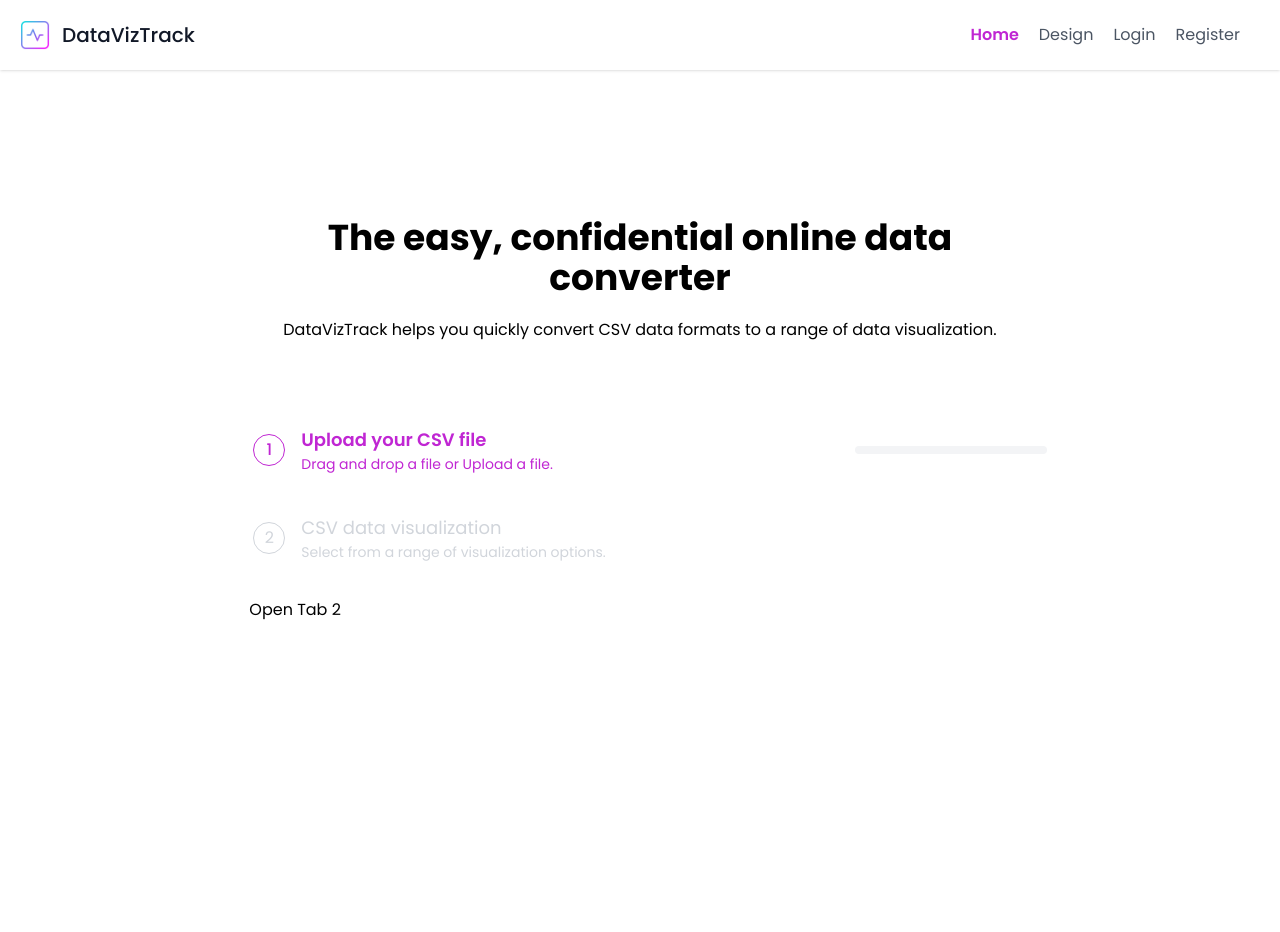
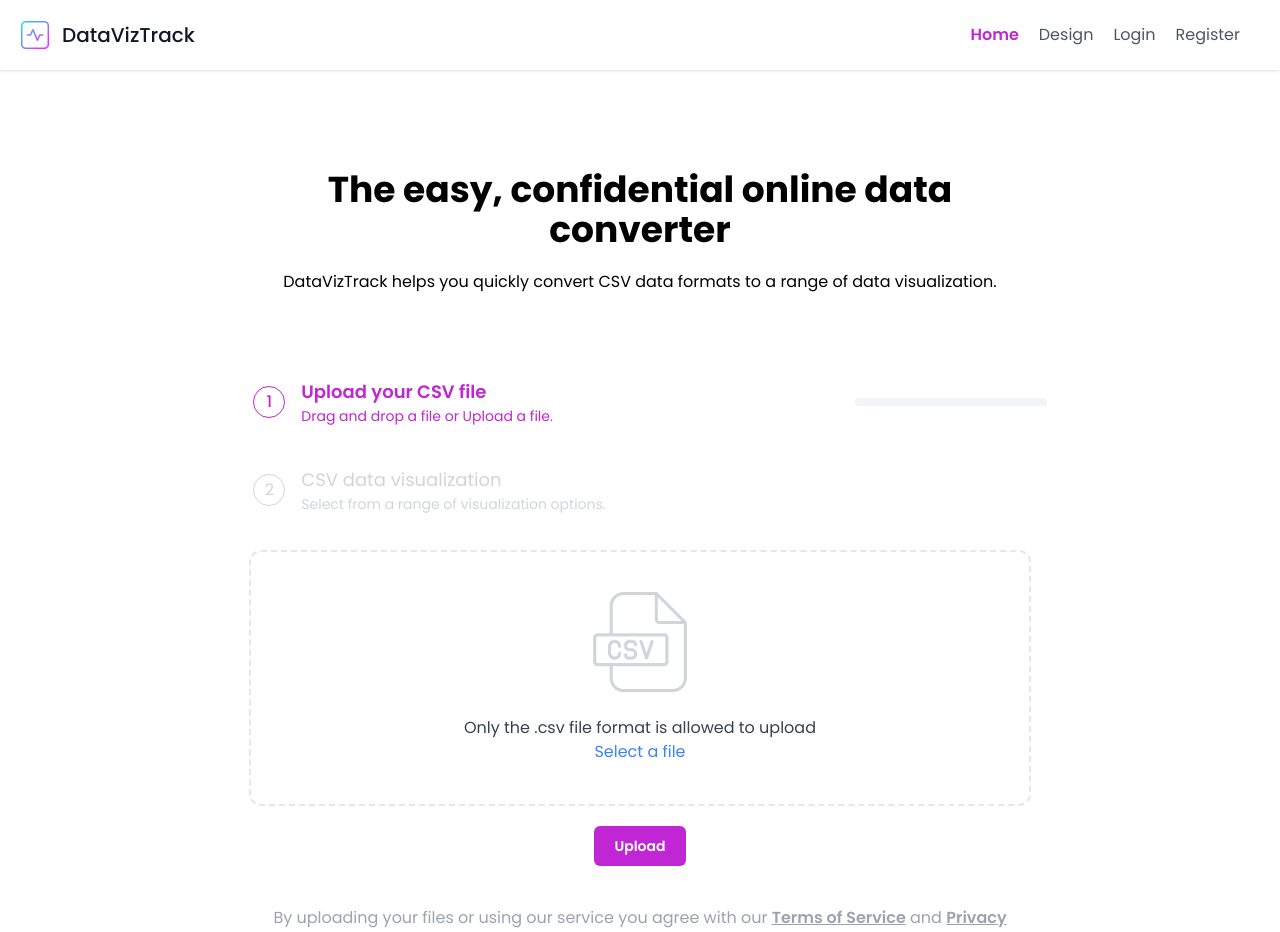
Before and after one commit to sagorranait/data-viz-track, a Next.js app: page / in a window 1280 px wide. Shown: the top 932 px of the page. Before the commit the page ends 800 px from the top, so only its background shows below. Built offline with nearby package versions, Linux system fonts and the light colour scheme.

Commit message:
Design of UploadTab is done.

```diff
--- a/app/login/page.js
+++ b/app/login/page.js
@@ -39,7 +39,7 @@ const Login = () => {
             </div>
           </div>
           <div className="mt-6 text-center">
-            <button className="bg-fuchsia-600 hover:bg-fuchsia-800 px-5 py-2.5 text-sm leading-5 rounded-md font-semibold text-white">
+            <button className="bg-fuchsia-600 hover:bg-fuchsia-800 px-5 py-2.5 text-sm leading-5 rounded-md font-semibold text-white capitalize">
               Login
             </button>
           </div>
--- a/components/DivWrapper.js
+++ b/components/DivWrapper.js
@@ -2,7 +2,7 @@ import React from 'react'
 
 const DivWrapper = ({ children }) => {
   return (
-    <div className='container mx-auto h-[calc(100vh - 70px)] pt-32 flex items-center justify-center'>
+    <div className='container mx-auto h-[calc(100vh - 70px)] pt-20 flex items-center justify-center'>
       { children }
     </div>
   )
--- a/components/UploadTab.js
+++ b/components/UploadTab.js
@@ -1,10 +1,31 @@
+import Image from 'next/image'
 import React from 'react'
 
 const UploadTab = ({ nextTabIndex, tabHandler }) => {
   return (
-    <div className="p-4">
-      <button onClick={() => tabHandler(nextTabIndex)}>Open Tab 2</button>
-    </div>
+    <form className="p-4">
+      <div className="relative group w-full h-64 flex justify-center items-center">
+        <div className="absolute inset-0 w-full h-full rounded-xl border-2 bg-opacity-80 backdrop-blur-xl border-dashed"></div>
+        <input accept=".csv" className="relative z-10 opacity-0 h-full w-full cursor-pointer" type="file" name="bgfile" id="bgfile"/>
+        <div className="absolute top-0 right-0 bottom-0 left-0 w-full h-full m-auo flex items-center justify-center">
+            <div className="space-y-6 flex items-center justify-center flex-col">
+              <Image
+                src='/csv-icon.png'
+                alt='CSV'
+                width={100}
+                height={100}
+              />
+              <p className="text-gray-700 text-center">Only the .csv file format is allowed to upload <label for="dragOver" title="Upload a file" className="relative z-20 cursor-pointer text-blue-500 hover:text-blue-600 block">Select a file</label> </p>
+            </div>
+        </div>
+      </div>
+      <div className='pt-5 text-center'>
+        <button type='submit' className='bg-fuchsia-600 hover:bg-fuchsia-800 px-5 py-2.5 text-sm leading-5 rounded-md font-semibold text-white'>
+          Upload
+        </button>
+        <p className='pt-10 text-gray-400'>By uploading your files or using our service you agree with our <span className='font-semibold underline cursor-pointer'>Terms of Service</span> and <span className='font-semibold underline cursor-pointer'>Privacy Policy</span>.</p>
+      </div>
+    </form>
   )
 }
 
```
Also changed, not shown: public/csv-icon.png (added).
